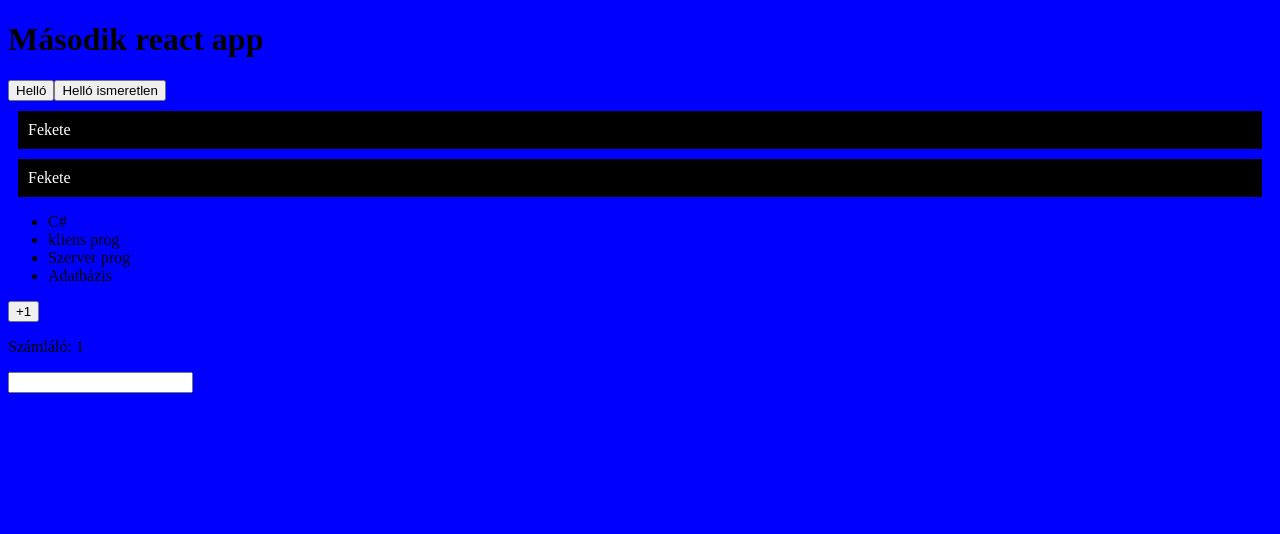
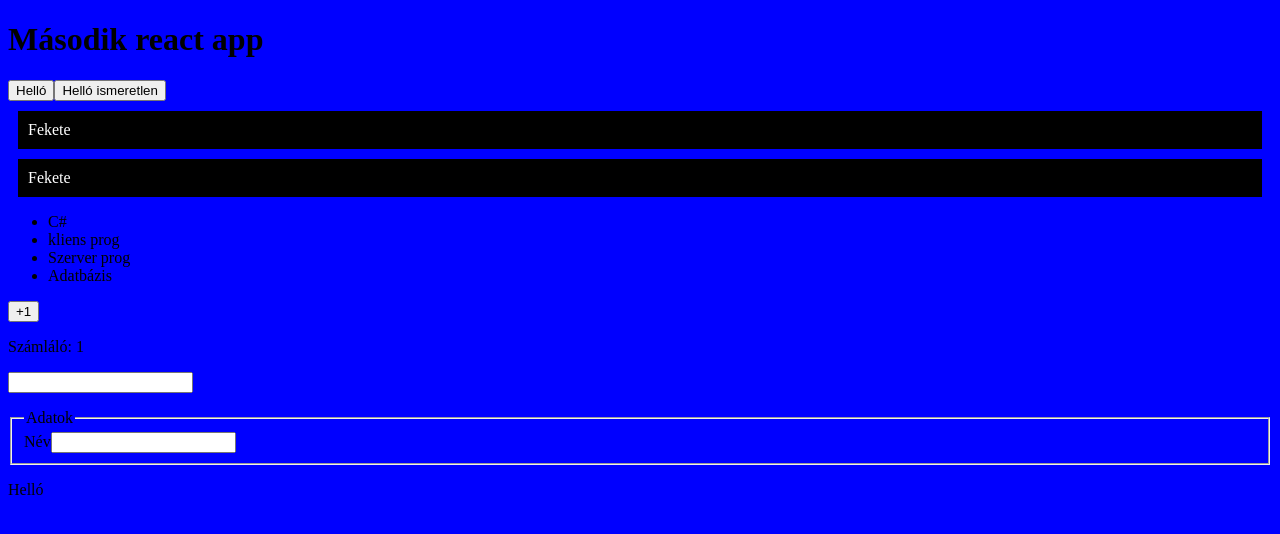
Before and after one commit to HajduThomas/oraimunka_2025_09_22, a React (Vite) app: page / in a window 1280 px wide. Shown: the top 534 px of the page. Built offline with nearby package versions, Linux system fonts and the light colour scheme.

Commit message:
Mukodo_urlap

```diff
--- a/src/component/Urlap.jsx
+++ b/src/component/Urlap.jsx
@@ -1,10 +1,26 @@
 import { useState } from "react"
 function Urlap(){
-    const [szoveg, Setszoveg] = useState('');
+    const [szoveg, setSzoveg] = useState('');
+    const [user, setUser] = useState({nev: ''});
     return(
         <>
-            <input type="text" value={szoveg} onChange={event => Setszoveg(event.target.value)}/>
+            <input type="text"
+            value={szoveg}
+            onChange={event =>
+            Setszoveg(event.target.value)}/>
             <p>{szoveg}</p>
+            <form>
+                <fieldset>
+                    <legend>Adatok</legend>
+                    <label htmlFor="nev">Név</label>
+                    <input type="text"
+                    name="nev"
+                    value={user.nev}
+                    onChange={e => setUser({...user, nev: e.target.value})}
+                    id="nev" />
+                </fieldset>
+            </form>
+            <p>Helló {user.nev}</p>
         </>
     )
 }
```
